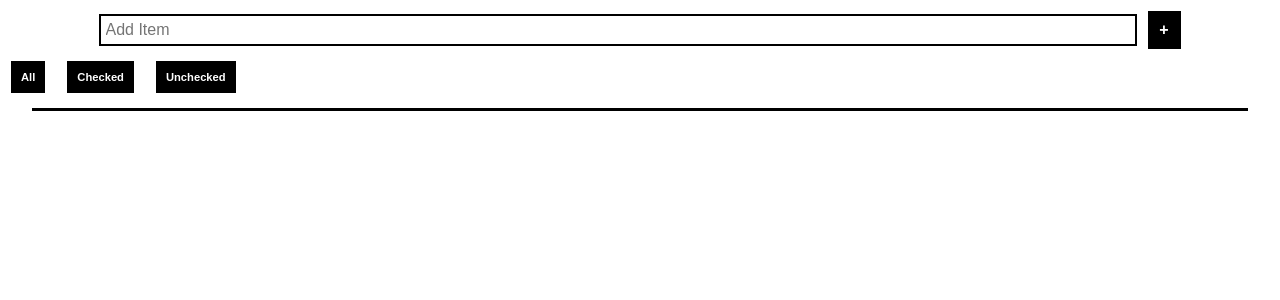
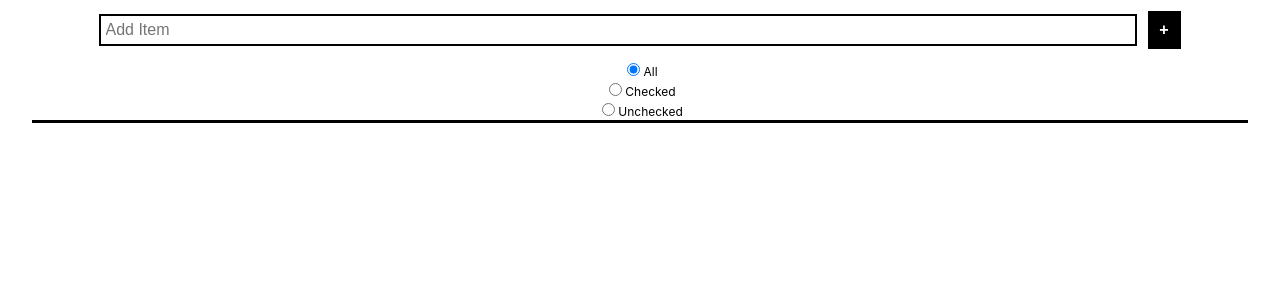
Before and after one commit to claytonleonardcook/pantry, a React (Create React App) app: page /#/home in a window 1280 px wide. Shown: the top 300 px of the page. Built offline with nearby package versions, Linux system fonts and the light colour scheme.

Commit message:
Worked on filtering functionality

```diff
--- a/src/components/Item.js
+++ b/src/components/Item.js
@@ -2,10 +2,11 @@ import React from 'react';
 import './Item.scss';
 
 function Item(props) {
+    console.log(props.value)
     return (
         <li className="Item">
             <input type="checkbox" />
-            {props.value}
+            {props.value[0]}
         </li>
     );
 }
--- a/src/pages/Home.js
+++ b/src/pages/Home.js
@@ -5,26 +5,53 @@ import './Home.scss';
 import List from '../components/List';
 
 function Home() {
-  let [list, setList] = useState(['Milk', 'Vegatables', 'Fruit', 'Eggs']);
+  let [list, setList] = useState(
+    {
+      Milk: true,
+      Eggs: false,
+      Vegtables: false,
+      Meat: true
+    }
+  );
   let [sortedList, setSortedList] = useState([]);
+
   return (
     <div className="Home">
       <div>
         <div>
           <input id='addItem' placeholder='Add Item' />
           <button onClick={() => {
-            setList([...list, document.querySelector('input#addItem').value]);
+            let newList = list;
+            newList[document.querySelector('input#addItem').value] = false
+            setList(newList);
             document.querySelector('input#addItem').value = null;
           }}>+</button>
         </div>
         <div>
-          <button onClick={() => {
-            setSortedList(list);
-          }}>All</button>
-          <button onClick={() => {
-            //setSortedList(list.filter());
-          }}>Checked</button>
-          <button>Unchecked</button>
+          <form>
+            <div>
+              <input type='radio' name='filter' value='All' defaultChecked onChange={() => {
+                setSortedList(Object.entries(list));
+              }} />
+              <label>All</label>
+            </div>
+            <div>
+              <input type='radio' name='filter' value='Checked' onChange={() => {
+                setSortedList(Object.entries(list).filter((item) => {
+                  return item[1] ? [item[0], item[1]] : null;
+                }));
+              }} />
+              <label>Checked</label>
+            </div>
+            <div>
+              <input type='radio' name='filter' value='Unchecked' onChange={() => {
+                setSortedList(Object.entries(list).filter((item) => {
+                  return !item[1] ? [item[0], item[1]] : null;
+                }));
+              }}/>
+              <label>Unchecked</label>
+            </div>
+          </form>
         </div>
       </div>
       <hr />
--- a/src/pages/Home.scss
+++ b/src/pages/Home.scss
@@ -1,7 +1,7 @@
 .Home {
     > div {
         display: grid;
-        grid-template-rows: 1fr 0.8fr;
+        grid-template-rows: 1fr 0.5fr;
         grid-template-columns: 1fr;
         text-align: center;
         > div:first-child {
@@ -18,14 +18,14 @@
             }
         }
         > div:last-child {
-            display: inline;
-            > button {
-                float: left;
-                font-size: 0.7em;
-                margin: 0 10px;
-            }
-            > button:focus {
-                filter: invert(100%);
+            > div {
+                margin: auto 10px 0 10px;
+                display: inline;
+                > input, label {
+                    font-size: 1em;
+                    height: 1em;
+                    width: 1em;
+                }
             }
         }
     }
```
